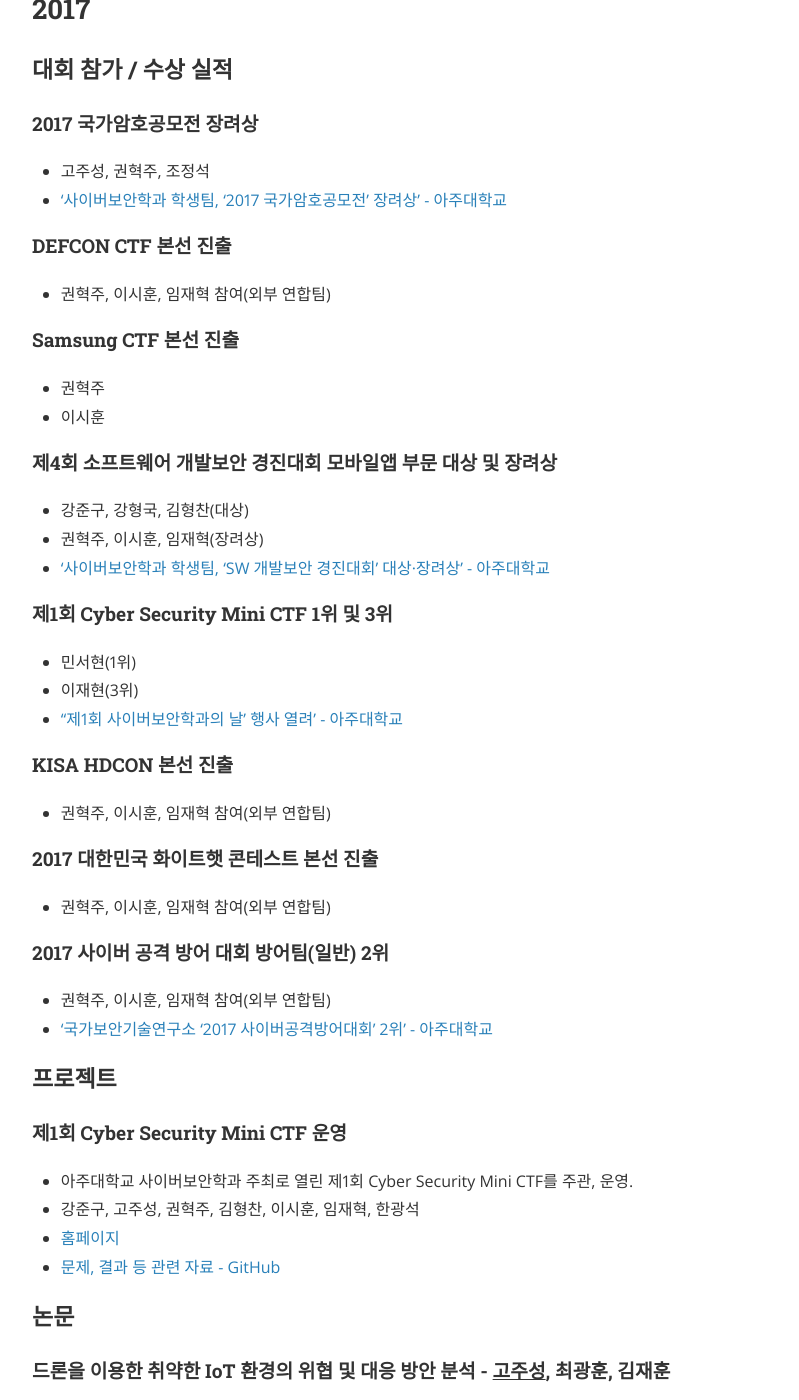
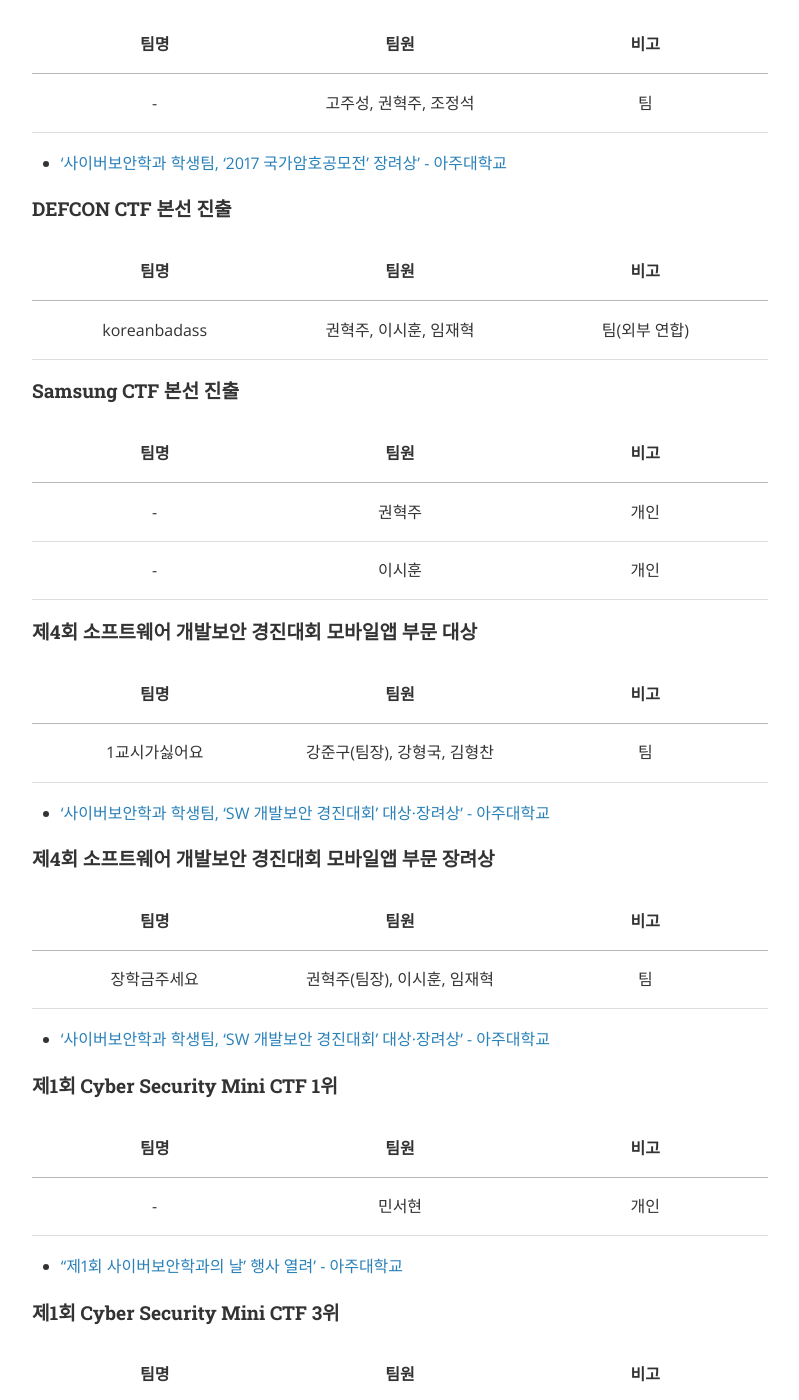
Before and after one commit to ajou-whois/ajou-whois.github.io, a Jekyll site: the page built from achievement.md, in a window 1280 px wide and 1400 px high, scrolled down 903 px. Shown: the whole window, without its empty margins (240-1039 px from the left). Built offline with Jekyll 4.4.1, drawn with Linux system fonts in a browser that asks for light colours; nearby versions of some CDN libraries; some of the changed text lies outside the part shown.

Commit message:
Update Achievement

```diff
--- a/achievement.md
+++ b/achievement.md
@@ -4,8 +4,7 @@ title: "활동 실적"
 permalink: /achievement/
 ---
 
-* 이름은 사전 순서로 기재한다.
-	* 단, 논문은 논문의 저자 표기 순서를 따른다.
+WhoIs와 WhoIs 회원들의 모든 활동 실적입니다.
 
 ## 2018
 
@@ -13,17 +12,12 @@ permalink: /achievement/
 
 #### 아주인상
 
+| 팀명 | 팀원 | 비고 |
+|:-:|:-:|:-:|
+| - | 고주성 | 개인 |
+
 * 대내외 수상실적 우수자
-* 고주성
 * ['2017학년도 전기 학위수여식 개최' - 아주대학교](http://www.ajou.ac.kr/new/ajou/news.jsp?mode=view&article_no=173845)
-
-### 프로젝트
-
-* Not Yet
-
-### 논문
-
-* Not Yet
 
 ### 동아리 지원사업 / 대외활동 참여
 
@@ -35,41 +29,75 @@ permalink: /achievement/
 
 #### 2017 국가암호공모전 장려상
 
-* 고주성, 권혁주, 조정석
+| 팀명 | 팀원 | 비고 |
+|:-:|:-:|:-:|
+| - | 고주성, 권혁주, 조정석 | 팀 |
+
 * ['사이버보안학과 학생팀, ‘2017 국가암호공모전’ 장려상' - 아주대학교](http://www.ajou.ac.kr/new/ajou/news.jsp?mode=view&article_no=169673)
 
 #### DEFCON CTF 본선 진출
 
-* 권혁주, 이시훈, 임재혁 참여(외부 연합팀)
+| 팀명 | 팀원 | 비고 |
+|:-:|:-:|:-:|
+| koreanbadass | 권혁주, 이시훈, 임재혁 | 팀(외부 연합) |
 
 #### Samsung CTF 본선 진출
 
-* 권혁주
-* 이시훈
+| 팀명 | 팀원 | 비고 |
+|:-:|:-:|:-:|
+| - | 권혁주 | 개인 |
+| - | 이시훈 | 개인 |
 
-#### 제4회 소프트웨어 개발보안 경진대회 모바일앱 부문 대상 및 장려상
+#### 제4회 소프트웨어 개발보안 경진대회 모바일앱 부문 대상
 
-* 강준구, 강형국, 김형찬(대상)
-* 권혁주, 이시훈, 임재혁(장려상)
+| 팀명 | 팀원 | 비고 |
+|:-:|:-:|:-:|
+| 1교시가싫어요 | 강준구(팀장), 강형국, 김형찬 | 팀 |
+
 * ['사이버보안학과 학생팀, ‘SW 개발보안 경진대회’ 대상·장려상' - 아주대학교](http://www.ajou.ac.kr/new/ajou/news.jsp?mode=view&article_no=168366)
 
-#### 제1회 Cyber Security Mini CTF 1위 및 3위
+#### 제4회 소프트웨어 개발보안 경진대회 모바일앱 부문 장려상
 
-* 민서현(1위)
-* 이재현(3위)
+| 팀명 | 팀원 | 비고 |
+|:-:|:-:|:-:|
+| 장학금주세요 | 권혁주(팀장), 이시훈, 임재혁 | 팀 |
+
+* ['사이버보안학과 학생팀, ‘SW 개발보안 경진대회’ 대상·장려상' - 아주대학교](http://www.ajou.ac.kr/new/ajou/news.jsp?mode=view&article_no=168366)
+
+#### 제1회 Cyber Security Mini CTF 1위
+
+| 팀명 | 팀원 | 비고 |
+|:-:|:-:|:-:|
+| - | 민서현 | 개인 |
+
+* ['‘제1회 사이버보안학과의 날’ 행사 열려' - 아주대학교](http://www.ajou.ac.kr/new/ajou/news.jsp?mode=view&article_no=168775)
+
+#### 제1회 Cyber Security Mini CTF 3위
+
+| 팀명 | 팀원 | 비고 |
+|:-:|:-:|:-:|
+| - | 이재현 | 개인 |
+
 * ['‘제1회 사이버보안학과의 날’ 행사 열려' - 아주대학교](http://www.ajou.ac.kr/new/ajou/news.jsp?mode=view&article_no=168775)
 
 #### KISA HDCON 본선 진출
 
-* 권혁주, 이시훈, 임재혁 참여(외부 연합팀)
+| 팀명 | 팀원 | 비고 |
+|:-:|:-:|:-:|
+| - | 권혁주, 이시훈, 임재혁 | 팀(외부 연합) |
 
 #### 2017 대한민국 화이트햇 콘테스트 본선 진출
 
-* 권혁주, 이시훈, 임재혁 참여(외부 연합팀)
+| 팀명 | 팀원 | 비고 |
+|:-:|:-:|:-:|
+| - | 권혁주, 이시훈, 임재혁 | 팀(외부 연합) |
 
 #### 2017 사이버 공격 방어 대회 방어팀(일반) 2위
 
-* 권혁주, 이시훈, 임재혁 참여(외부 연합팀)
+| 팀명 | 팀원 | 비고 |
+|:-:|:-:|:-:|
+| - | 권혁주, 이시훈, 임재혁 | 팀(외부 연합) |
+
 * ['국가보안기술연구소 ‘2017 사이버공격방어대회’ 2위' - 아주대학교](http://www.ajou.ac.kr/new/ajou/news.jsp?mode=view&article_no=170633)
 
 ### 프로젝트
@@ -108,19 +136,27 @@ permalink: /achievement/
 
 #### 2016 코드게이트 일반부 본선 진출
 
-* 권혁주 참여(외부 연합팀)
+| 팀명 | 팀원 | 비고 |
+|:-:|:-:|:-:|
+| - | 권혁주 | 팀(외부 연합) |
 
 #### 2016 대한민국 화이트햇 콘테스트 일반부 본선 진출
 
-* 권혁주 참여(외부 연합팀)
+| 팀명 | 팀원 | 비고 |
+|:-:|:-:|:-:|
+| - | 권혁주 | 팀(외부 연합) |
 
 #### 2016 HDCON 은상 수상
 
-* 권혁주 참여(외부 연합팀)
+| 팀명 | 팀원 | 비고 |
+|:-:|:-:|:-:|
+| - | 권혁주 | 팀(외부 연합) |
 
 #### 2016 TrendMicro CTF 본선 진출
 
-* 권혁주 참여(외부 연합팀)
+| 팀명 | 팀원 | 비고 |
+|:-:|:-:|:-:|
+| - | 권혁주 | 팀(외부 연합) |
 
 ### 프로젝트
 
@@ -154,4 +190,6 @@ permalink: /achievement/
 
 #### 2015 국가암호공모전 장려상
 
-* 고주성, 이은주, 조정석
+| 팀명 | 팀원 | 비고 |
+|:-:|:-:|:-:|
+| - | 고주성, 이은주, 조정석 | 팀(외부 연합) |
```
